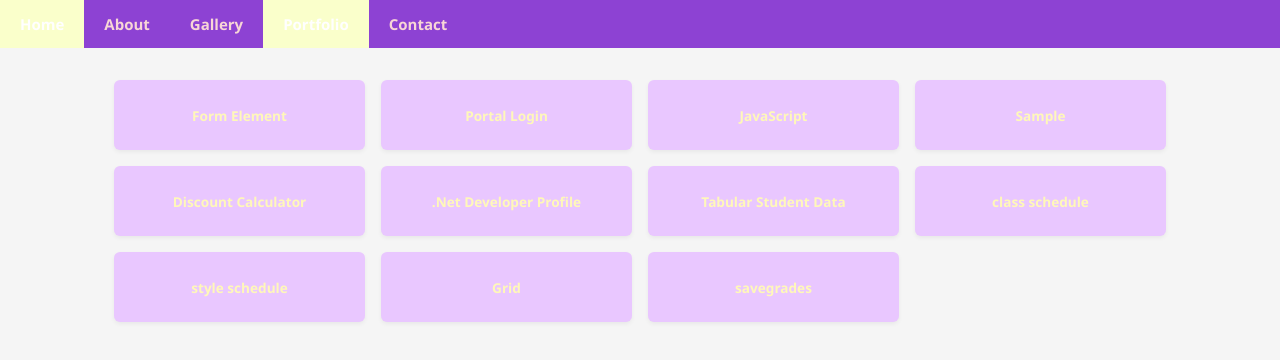
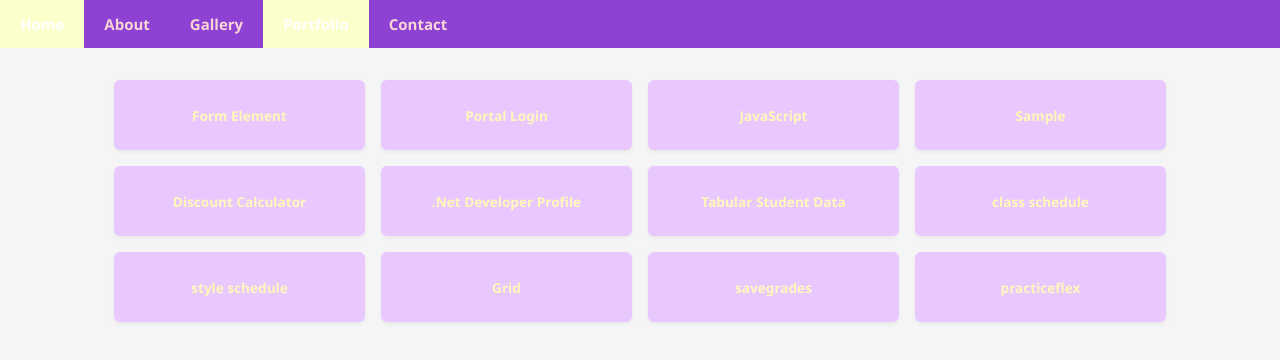
Before and after one commit to cheche877/cheche, a plain HTML site: page portfolio.html in a window 1280 px wide. Drawn offline with Linux system fonts and the light colour scheme.

Commit message:
Update portfolio.html

```diff
--- a/portfolio.html
+++ b/portfolio.html
@@ -30,6 +30,8 @@
         <a href="stylesched.html" class="box">style schedule  </a>
         <a href="grid.html" class="box">Grid</a>
         <a href="savegrades.html" class="box">savegrades</a>
+        <a href="practiceflex.html" class="box">practiceflex</a>
+
 
     </div>
 </body>
```
